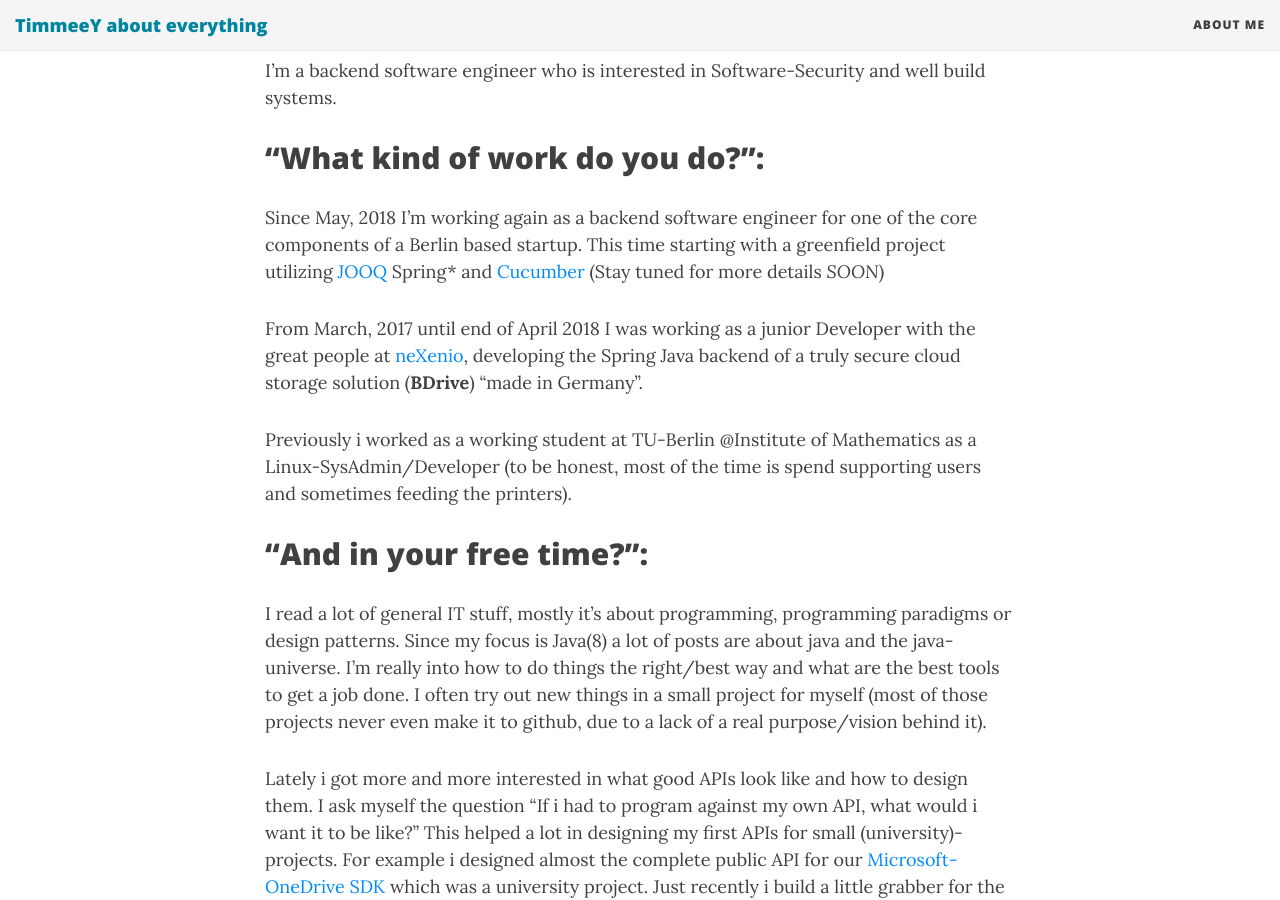
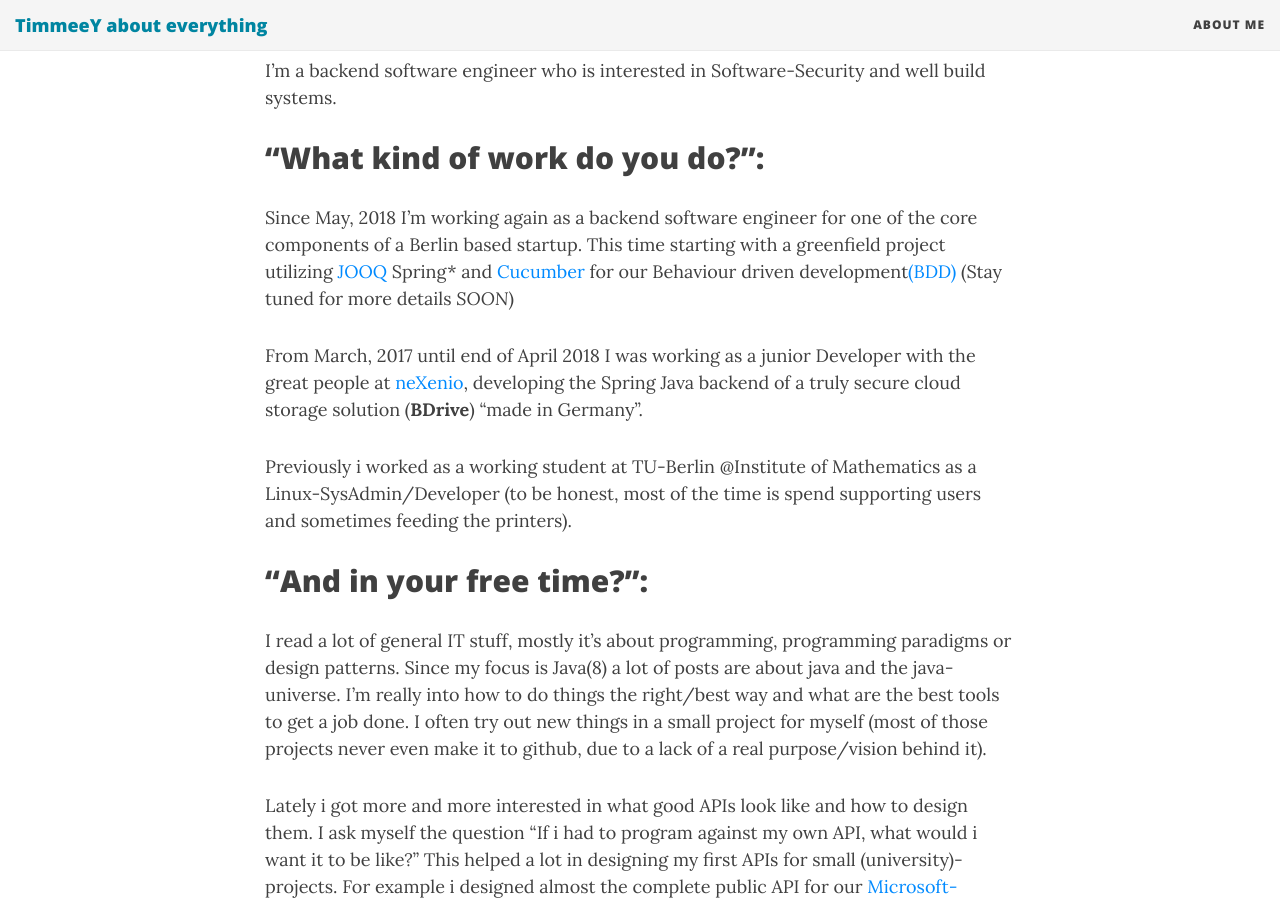
Before and after one commit to Timmeey/timmeey-about-everything, a Jekyll site: the page built from about.md, in a window 1280 px wide and 900 px high, scrolled down 626 px. Built offline with Jekyll 4.4.1, drawn with Linux system fonts in a browser that asks for light colours; nearby versions of some CDN libraries; comment, search, counter and statistics services are not loaded.

Commit message:
Added more details to Cucumber

```diff
--- a/about.md
+++ b/about.md
@@ -31,7 +31,7 @@ I'm a backend software engineer who is interested in Software-Security and well
 
 
 ## "What kind of work do you do?":
-Since May, 2018 I'm working again as a backend software engineer for one of the core components of a Berlin based startup. This time starting with a greenfield project utilizing [JOOQ](https://www.jooq.org/) Spring* and [Cucumber](https://cucumber.io/) (Stay tuned for more details *SOON*)
+Since May, 2018 I'm working again as a backend software engineer for one of the core components of a Berlin based startup. This time starting with a greenfield project utilizing [JOOQ](https://www.jooq.org/) Spring* and [Cucumber](https://cucumber.io/) for our Behaviour driven development[(BDD)](https://en.wikipedia.org/wiki/Behavior-driven_development) (Stay tuned for more details *SOON*)
 
 From March, 2017 until end of April 2018 I was working as a junior Developer with the great people at [neXenio](https://nexenio.com/en/), developing the Spring Java backend of a truly secure cloud storage solution (**BDrive**) "made in Germany".
 
```
